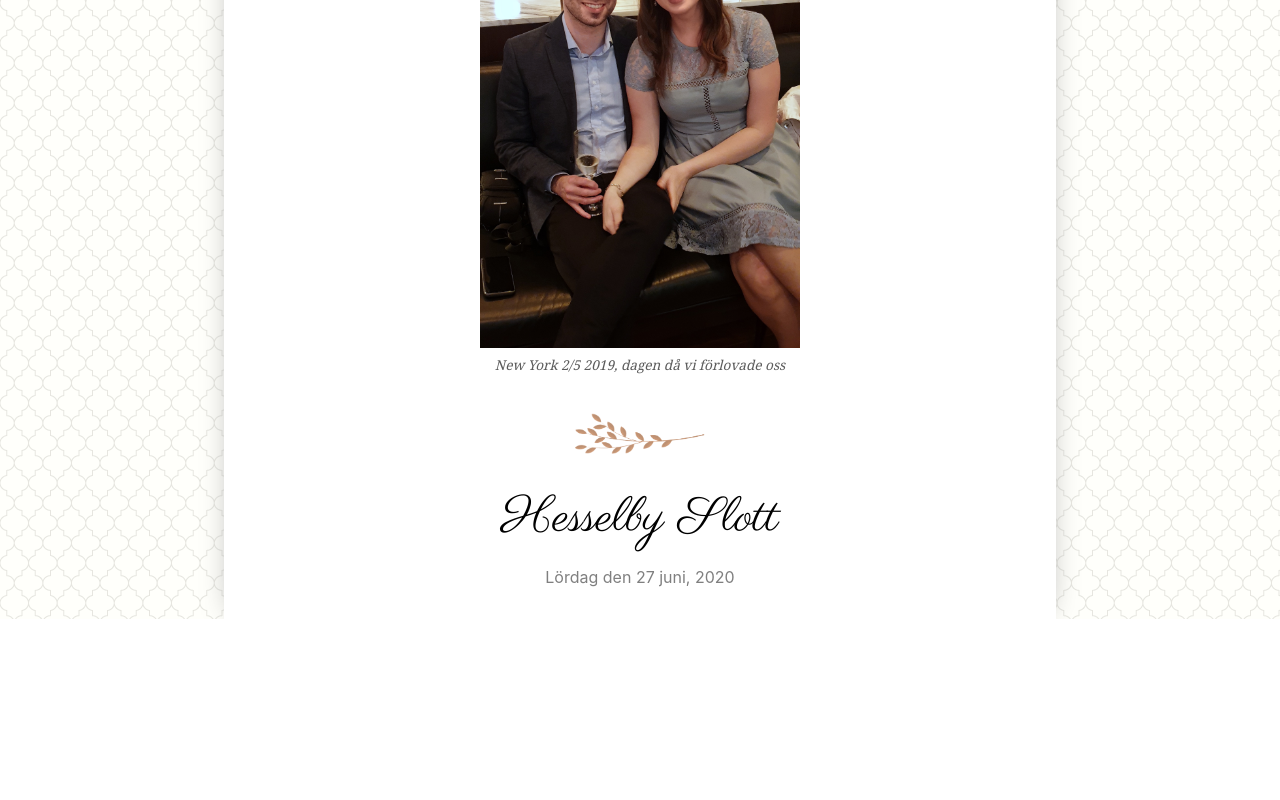
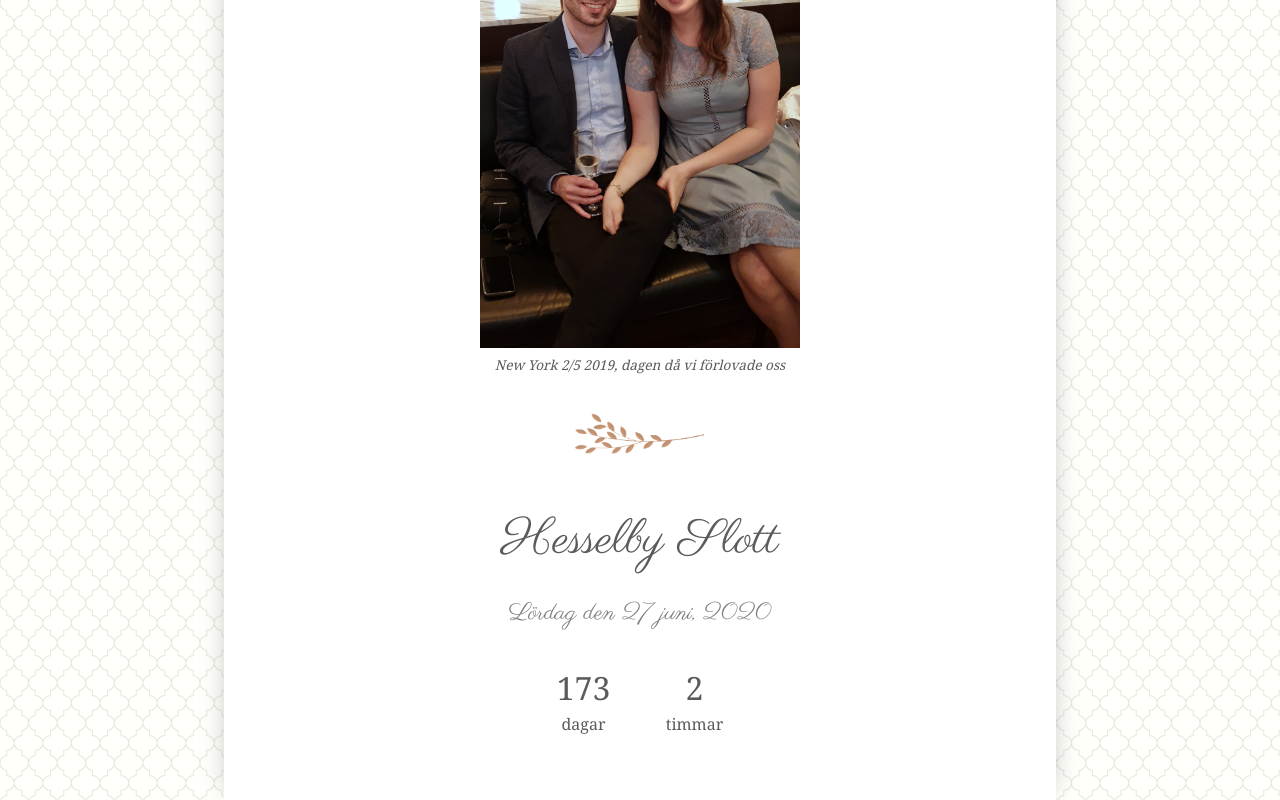
Before and after one commit to jesper-nord/brollop-web, a React (Create React App) app: page /#home in a window 1280 px wide. Shown: the part 977-1777 px from the top of the page. Before the commit the page ends 1596 px from the top, so only its background shows below. Built offline with nearby package versions, Linux system fonts and the light colour scheme.

Commit message:
move short info to own component new useCountDown hook

```diff
--- a/package.json
+++ b/package.json
@@ -3,6 +3,7 @@
   "version": "0.1.0",
   "private": true,
   "dependencies": {
+    "date-fns": "^2.9.0",
     "react": "^16.12.0",
     "react-dom": "^16.12.0"
   },
--- a/src/App.css
+++ b/src/App.css
@@ -33,18 +33,3 @@
     padding: 0 6em;
   }
 }
-
-.short-info {
-  margin-top: auto;
-  margin-bottom: 2em;
-}
-
-.short-info .location {
-  font-family: 'Parisienne', cursive;
-  font-size: 3em;
-}
-
-.short-info .date {
-  margin-top: 1em;
-  color: rgba(0, 0, 0, 0.5);
-}
--- a/src/App.js
+++ b/src/App.js
@@ -1,7 +1,7 @@
 import React from 'react'
 import './App.css'
 import { Header, Menu, Divider } from './components'
-import { Accomondation, Home, Information, RSVP, Schedule } from './content'
+import { Accomondation, Home, Information, RSVP, Schedule, ShortInfo } from './content'
 import { useHashNavigation } from './hooks/useHashNavigation'
 
 const routes = {
@@ -44,10 +44,7 @@ const App = () => {
             <Content navigate={navigate} />
           </section>
           <Divider />
-          <section className='short-info'>
-            <div className='location'>Hesselby Slott</div>
-            <div className='date'>Lördag den 27 juni, 2020</div>
-          </section>
+          <ShortInfo />
         </main>
       </div>
     </div>
--- a/src/content/index.js
+++ b/src/content/index.js
@@ -3,3 +3,4 @@ export { Home } from './home'
 export { Information } from './information'
 export { RSVP } from './rsvp'
 export { Schedule } from './schedule'
+export { ShortInfo } from './shortInfo'
--- /dev/null
+++ b/src/content/shortInfo/index.js
@@ -0,0 +1,27 @@
+import React from 'react'
+import './shortinfo.css'
+import { useCountDown } from '../../hooks/useCountDown'
+
+const weddingDate = new Date('2020-06-27T15:00:00')
+
+export const ShortInfo = () => {
+  const [ days, hours ] = useCountDown(weddingDate)
+
+  return (
+    <section className='short-info'>
+      <p className='location'>Hesselby Slott</p>
+      <p className='date'>Lördag den 27 juni, 2020</p>
+
+      <div className='timer'>
+        <div className='timer-content'>
+          <p className='timer-header'>{days}</p>
+          <p>dagar</p>
+        </div>
+        <div className='timer-content'>
+          <p className='timer-header'>{hours}</p>
+          <p>timmar</p>
+        </div>
+      </div>
+    </section>
+  )
+}
--- /dev/null
+++ b/src/content/shortInfo/shortinfo.css
@@ -0,0 +1,37 @@
+.short-info {
+  margin-top: auto;
+  margin-bottom: 2em;
+}
+
+.short-info .location {
+  font-family: 'Parisienne', cursive;
+  font-size: 3em;
+  text-align: center;
+}
+
+.short-info .date {
+  font-family: 'Parisienne', cursive;
+  font-size: 1.5em;
+  text-align: center;
+  color: rgba(0, 0, 0, 0.5);
+}
+
+.timer {
+  margin: 2em 0;
+  display: flex;
+  justify-content: space-evenly;
+}
+
+.timer-content {
+  display: flex;
+  flex-direction: column;
+  align-items: center;
+}
+
+.timer-content p {
+  margin: 0;
+}
+
+.timer-content p.timer-header {
+  font-size: 2em;
+}
--- /dev/null
+++ b/src/hooks/useCountDown.js
@@ -0,0 +1,40 @@
+import { useState, useEffect, useCallback } from 'react'
+import { isAfter, differenceInCalendarDays, differenceInDays } from 'date-fns'
+
+export const useCountDown = (untilDate, resolution = 60000) => {
+  const timestamp = untilDate.getTime()
+  const [diff, setDiff] = useState({ days: 0, hours: 0 })
+
+  const updateDiff = useCallback(() => {
+    setDiff(calculateDiffUntil(timestamp))
+  }, [timestamp])
+
+  useEffect(() => {
+    updateDiff()
+
+    const interval = setInterval(() => {
+      updateDiff()
+    }, resolution)
+    return () => clearInterval(interval)
+  }, [updateDiff, resolution])
+
+  if (isAfter(new Date(), new Date(timestamp))) {
+    return [0, 0]
+  }
+
+  return [diff.days, diff.hours]
+}
+
+const calculateDiffUntil = timestamp => {
+  const now = new Date()
+  const until = new Date(timestamp)
+  const calendarDays = differenceInCalendarDays(until, now)
+  const days = differenceInDays(until, now)
+  let hours
+  if (calendarDays === days) {
+    hours = until.getHours() - new Date().getHours()
+  } else {
+    hours = 24 - (new Date().getHours() - until.getHours())
+  }
+  return { days, hours }
+}
```
Also changed, not shown: 1 other file (tests, documents, lock files or other folders).
